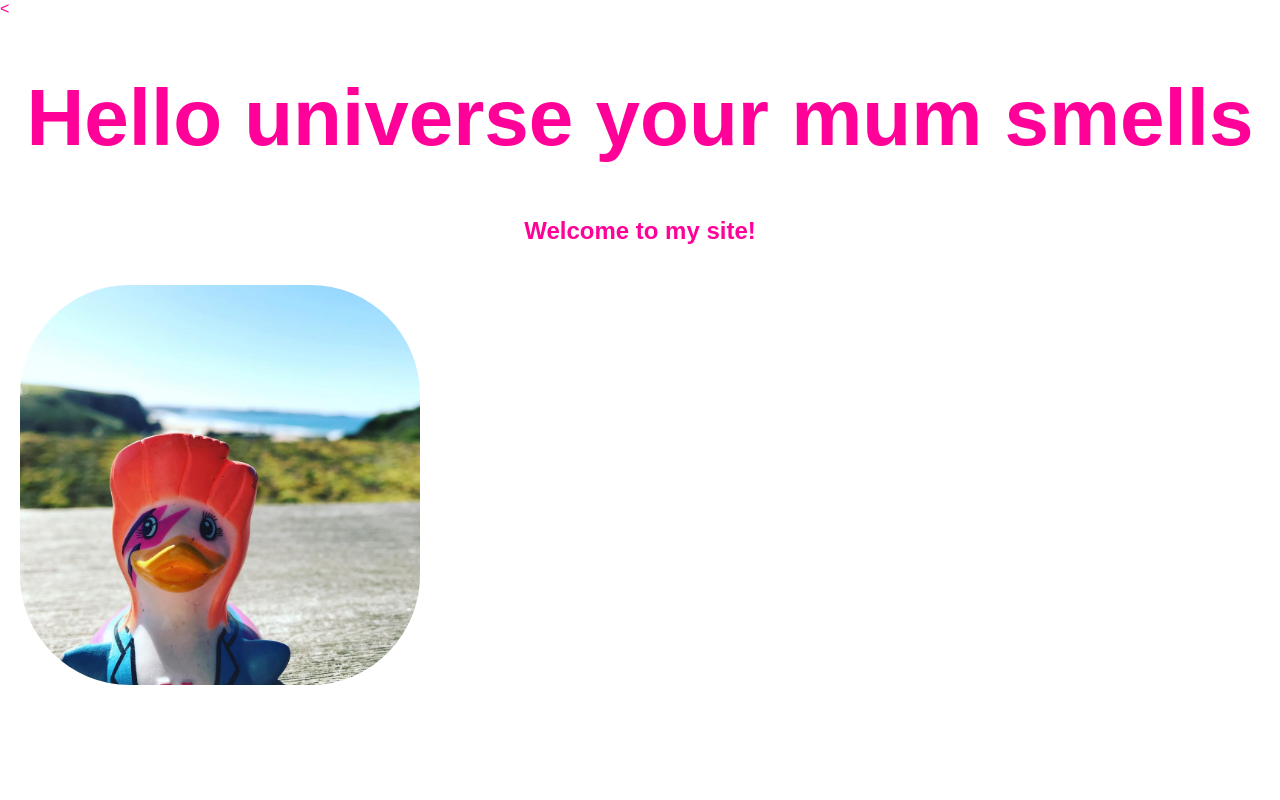
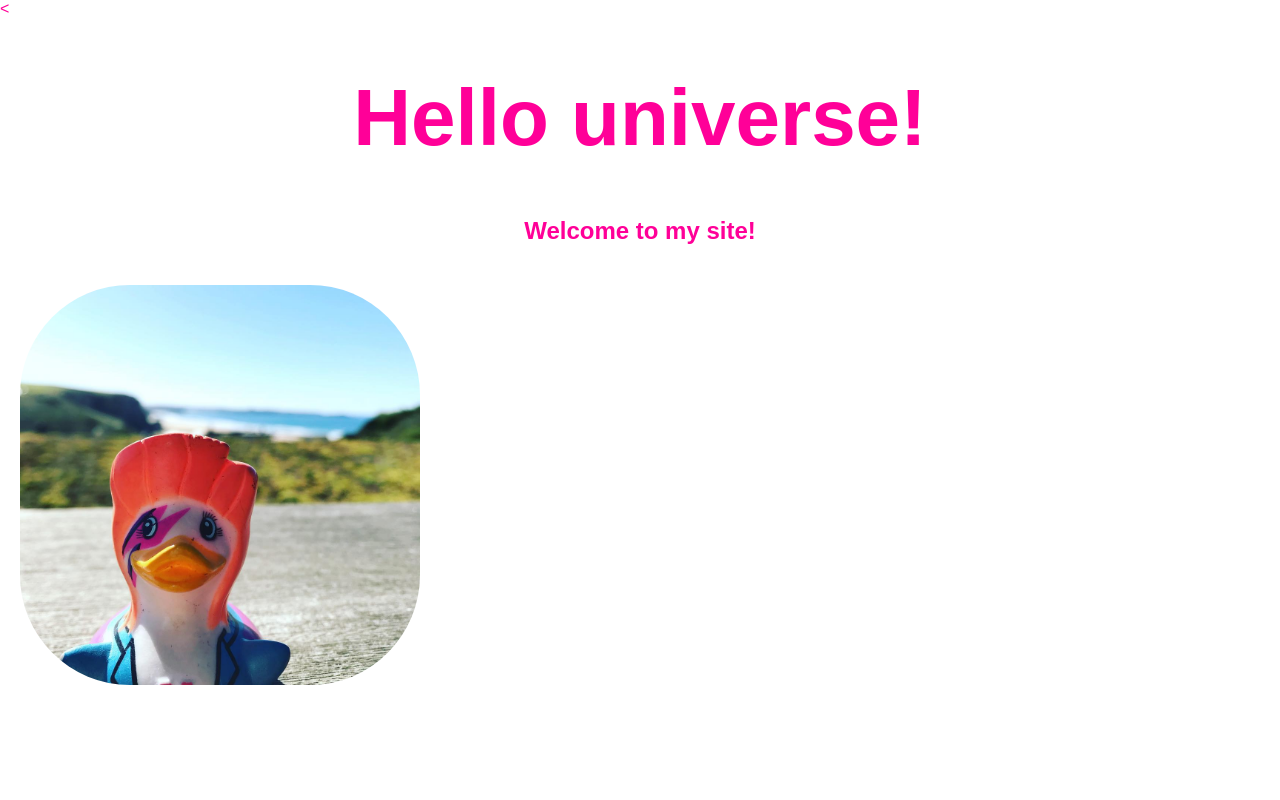
Before and after one commit to livbrookhouse/beginners-week-one-master, a plain HTML site: page index.html in a window 1280 px wide. Shown: the top 800 px of the page. Drawn offline with Linux system fonts and the light colour scheme.

Commit message:
Update index.html
Put back to normal

```diff
--- a/index.html
+++ b/index.html
@@ -6,7 +6,7 @@
 </head>
 <body>
   <div>
-  <h1>Hello universe your mum smells</h1>
+  <h1>Hello universe!</h1>
   <h2>Welcome to my site!</h2>
 
   <img src="./duck.jpg" width="400px">
```
